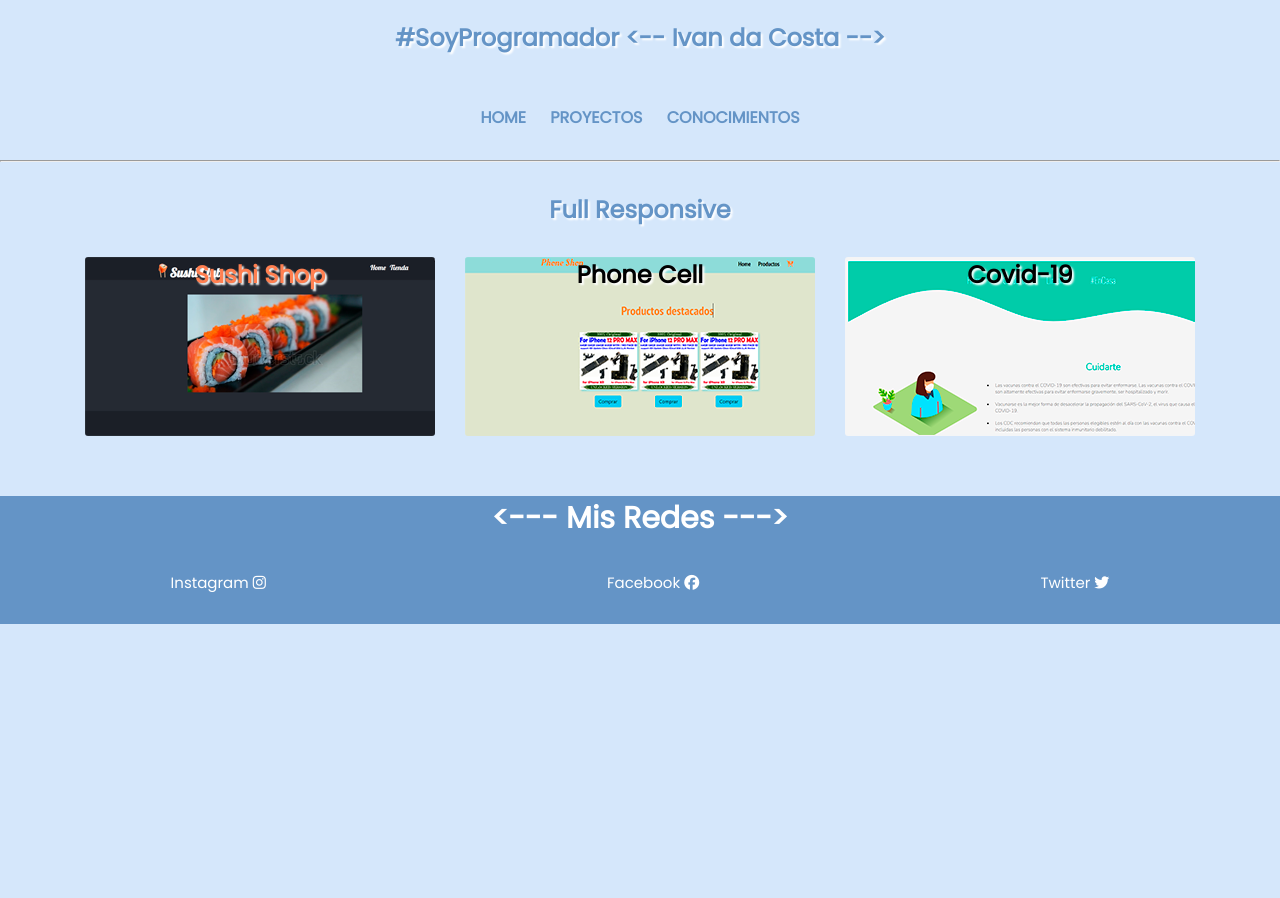
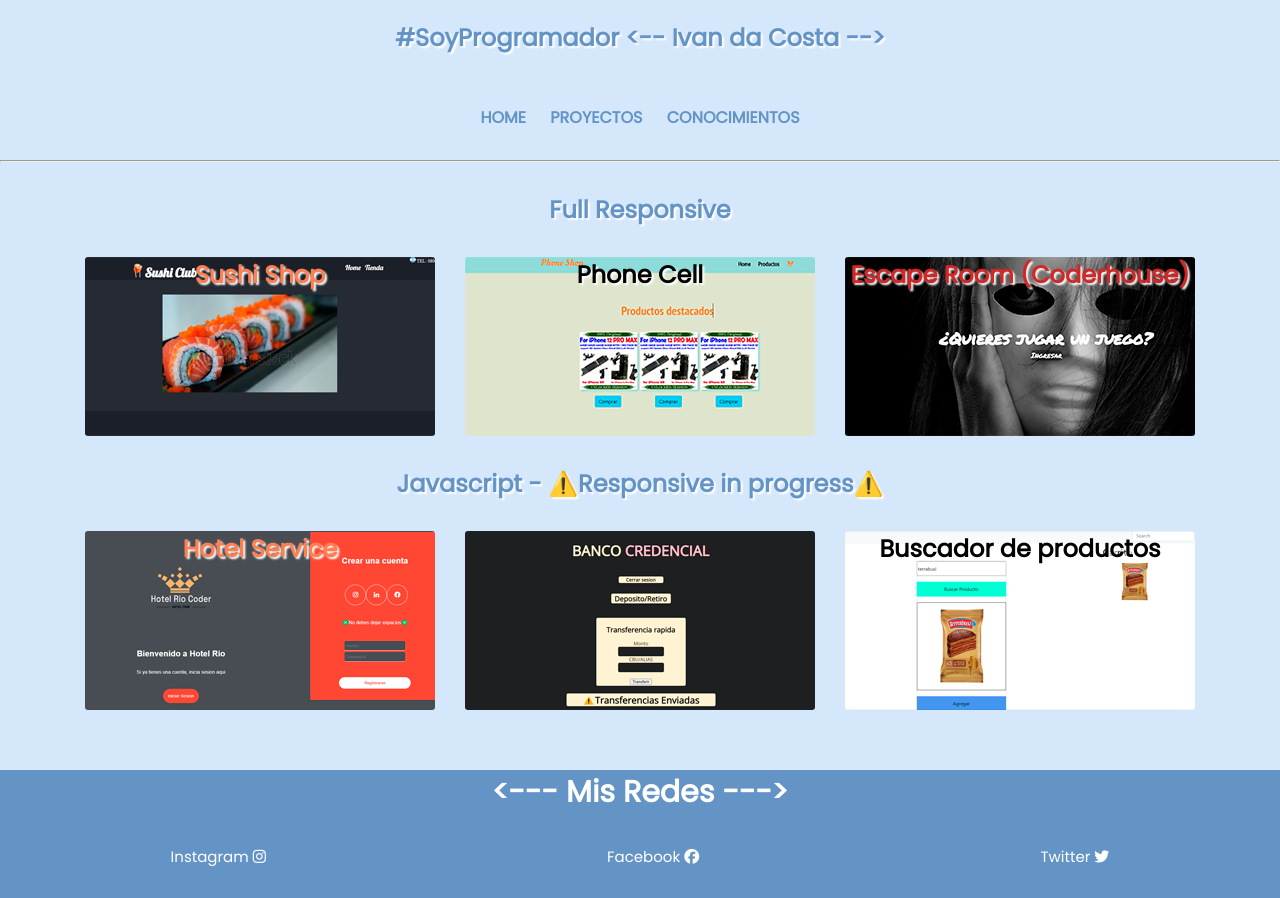
Before and after one commit to ivandacosta/proyecto-curriculum, a plain HTML site: page pages/proyectos.html in a window 1280 px wide. Before the commit the page ends 800 px from the top, so only its background shows below. Drawn offline with nearby package versions, Linux system fonts and the light colour scheme.

Commit message:
Finalizando

```diff
--- a/pages/proyectos.html
+++ b/pages/proyectos.html
@@ -44,8 +44,20 @@
             <a href="https://ivandacosta.github.io/PhoneShop/" target="_blank"><div class="two">
                 <h2 style="color: black">Phone Cell</h2>
             </div></a>
-            <a href=""><div class="three">
-                <h2 style="color: black">Covid-19</h2>
+            <a href="https://ivandacosta.github.io/EscapeRoom/"><div class="three">
+                <h2 style="color: rgb(211, 39, 39)">Escape Room (Coderhouse)</h2>
+            </div></a>
+        </div>
+        <h2>Javascript - ⚠️Responsive in progress⚠️</h2>
+        <div class="cards">
+            <a href="https://ivandacosta.github.io/Login-Hotel/index.html" target="_blank"><div class="four">
+                <h2 style="color: coral;">Hotel Service</h2>
+            </div></a>
+            <a href="https://ivandacosta.github.io/Simulator-Bank/index.html" target="_blank"><div class="five">
+                <h2 style="color: black"></h2>
+            </div></a>
+            <a href="https://ivandacosta.github.io/BuscadorProductos/"><div class="six">
+                <h2 style="color: black">Buscador de productos</h2>
             </div></a>
         </div>
     </section>
--- a/scss/main.scss
+++ b/scss/main.scss
@@ -174,6 +174,7 @@ body {
         width: 350px;
         height: 179px;
         background: url("../img/one.png");
+        background-position: center;
         color: coral;
         font-family: 'Poppins', sans-serif;
         border-radius: 3px;
@@ -200,7 +201,7 @@ body {
         width: 350px;
         height: 179px;
         //medida en phothoshop 400px ancho
-        background: url("../img/three.png");
+        background: url("../img/page.png");
         color: white;
         font-family: 'Poppins', sans-serif;
         border-radius: 3px;
@@ -209,6 +210,50 @@ body {
         box-shadow: 10px 10px 10px #444444;
 
     }
+
+    .four{
+        width: 350px;
+        height: 179px;
+        //medida en phothoshop 400px ancho
+        background: url("../img/four.png");
+        color: white;
+        font-family: 'Poppins', sans-serif;
+        border-radius: 3px;
+    }
+    .four:hover{
+        box-shadow: 10px 10px 10px #444444;
+
+    }
+
+    .five{
+        width: 350px;
+        height: 179px;
+        //medida en phothoshop 400px ancho
+        background: url("../img/five.png");
+        background-position: center;
+        color: white;
+        font-family: 'Poppins', sans-serif;
+        border-radius: 3px;
+    }
+    .five:hover{
+        box-shadow: 10px 10px 10px #444444;
+
+    }
+    .six{
+        width: 350px;
+        height: 179px;
+        //medida en phothoshop 400px ancho
+        background: url("../img/six.png");
+        background-position: center;
+        color: white;
+        font-family: 'Poppins', sans-serif;
+        border-radius: 3px;
+    }
+    .six:hover{
+        box-shadow: 10px 10px 10px #444444;
+
+    }
+
 }
 //conocimientos
 .items{
```
Also changed, not shown: css/main.css, img/five.png (added), img/four.png (added), img/six.png (added), 1 other file.
